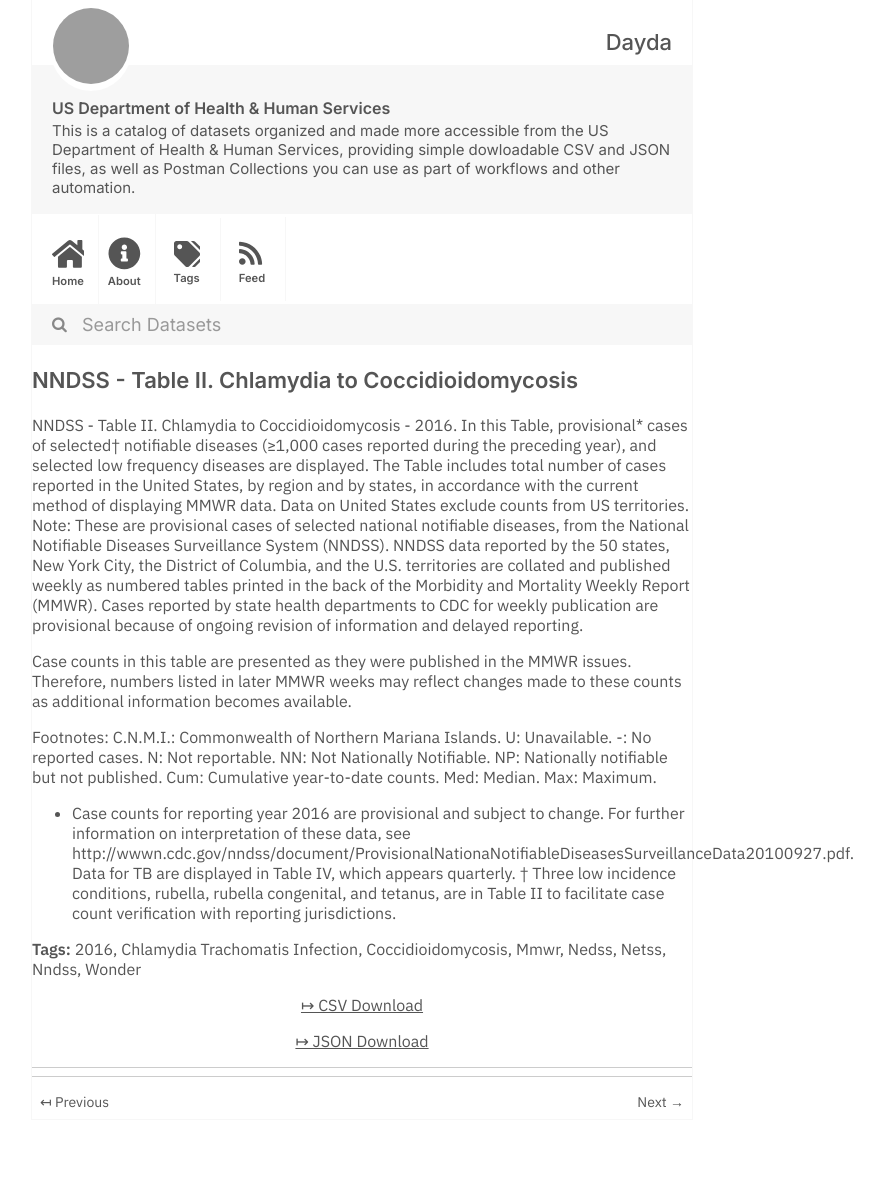
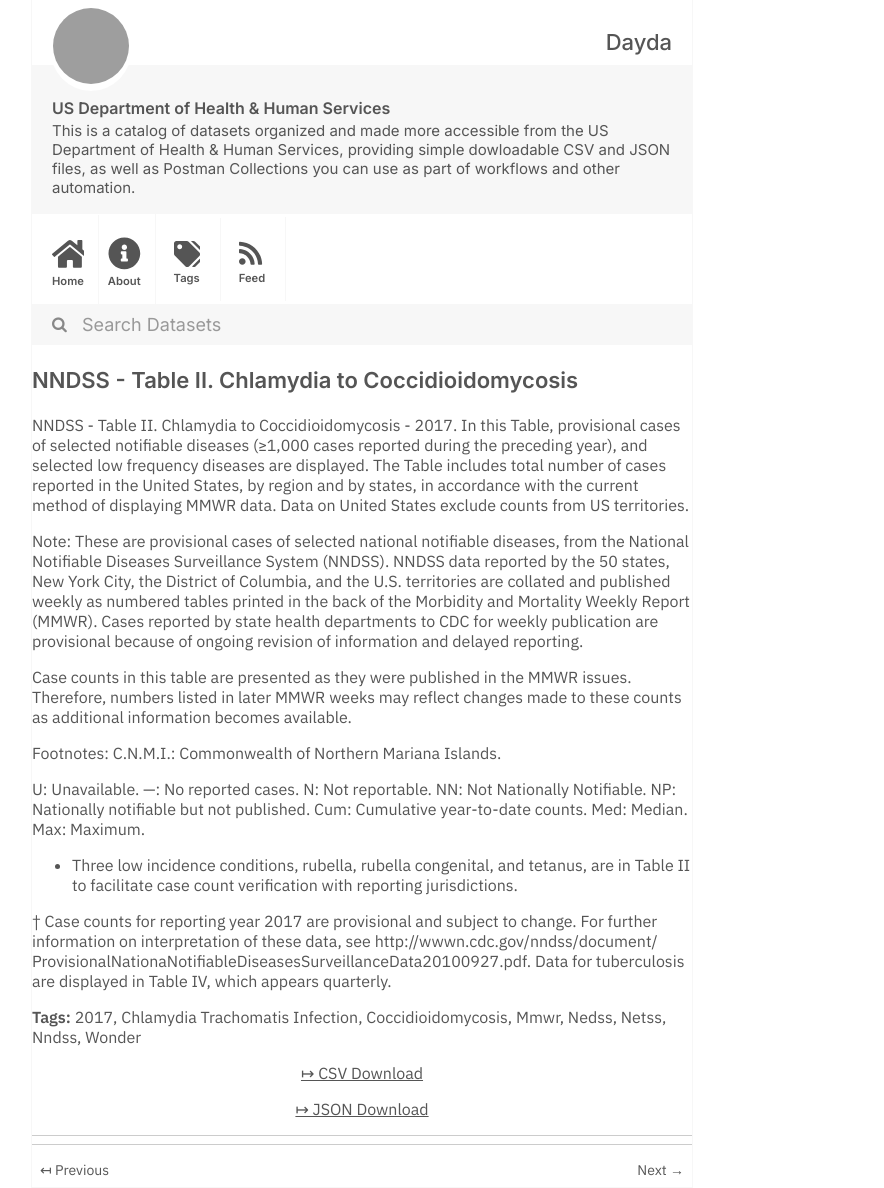
Before and after one commit to dayda-entities/us-department-of-health-and-human-services, a Jekyll site: the page built from _posts/2020-11-10-nndss-table-ii-chlamydia-to-co.md, in a window 1280 px wide. Shown: the whole page, without its empty margins (278-1162 px from the left). Built offline with Jekyll 4.4.1, drawn with Linux system fonts in a browser that asks for light colours; before the commit the page ends 1120 px from its top, so only the background shows below that; grey boxes are pictures that could not be loaded.

Commit message:
Publish Data

```diff
--- a/_posts/2020-11-10-nndss-table-ii-chlamydia-to-co.md
+++ b/_posts/2020-11-10-nndss-table-ii-chlamydia-to-co.md
@@ -1,11 +1,11 @@
 ---
 title: NNDSS - Table II. Chlamydia to Coccidioidomycosis
-created: '2020-11-10T16:18:34.586029'
-modified: '2021-04-25T14:49:34.087459'
+created: '2020-11-10T16:17:21.355973'
+modified: '2021-04-25T14:55:49.910052'
 state: active
 type: dataset
 tags:
-  - '2016'
+  - '2017'
   - Chlamydia Trachomatis Infection
   - Coccidioidomycosis
   - Mmwr
@@ -14,20 +14,23 @@ tags:
   - Nndss
   - Wonder
 groups: []
-csv_url: 'https://data.cdc.gov/api/views/n835-hpyp/rows.csv?accessType=DOWNLOAD'
-json_url: 'https://data.cdc.gov/api/views/n835-hpyp/rows.json?accessType=DOWNLOAD'
+csv_url: 'https://data.cdc.gov/api/views/7mbm-jety/rows.csv?accessType=DOWNLOAD'
+json_url: 'https://data.cdc.gov/api/views/7mbm-jety/rows.json?accessType=DOWNLOAD'
 layout: post
 
 ---
-NNDSS - Table II. Chlamydia to Coccidioidomycosis - 2016.  In this Table, provisional* cases of selected† notifiable diseases (≥1,000 cases reported during the preceding year), and selected low frequency diseases are displayed. The Table includes total number of cases reported in the United States, by region and by states, in accordance with the current method of displaying MMWR data.  Data on United States exclude counts from US territories.
+NNDSS - Table II. Chlamydia to Coccidioidomycosis - 2017.  In this Table, provisional cases of selected notifiable diseases (≥1,000 cases reported during the preceding year), and selected low frequency diseases are displayed. The Table includes total number of cases reported in the United States, by region and by states, in accordance with the current method of displaying MMWR data.  Data on United States exclude counts from US territories.
+
 Note:
 These are provisional cases of selected national notifiable diseases, from the National Notifiable Diseases Surveillance System (NNDSS). NNDSS data reported by the 50 states, New York City, the District of Columbia, and the U.S. territories are collated and published weekly as numbered tables printed in the back of the Morbidity and Mortality Weekly Report (MMWR). Cases reported by state health departments to CDC for weekly publication are provisional because of ongoing revision of information and delayed reporting.
 
 Case counts in this table are presented as they were published in the MMWR issues. Therefore, numbers listed in later MMWR weeks may reflect changes made to these counts as additional information becomes available.
 
 Footnotes:
-C.N.M.I.: Commonwealth of Northern Mariana Islands.
-U: Unavailable.    -: No reported cases.    N: Not reportable.    NN: Not Nationally Notifiable.    NP:  Nationally notifiable but not published.  Cum: Cumulative year-to-date counts.    Med: Median.    Max: Maximum.
+ C.N.M.I.: Commonwealth of Northern Mariana Islands.
 
-* Case counts for reporting year 2016 are provisional and subject to change. For further information on interpretation of these data, see http://wwwn.cdc.gov/nndss/document/ProvisionalNationaNotifiableDiseasesSurveillanceData20100927.pdf. Data for TB are displayed in Table IV, which appears quarterly.
-† Three low incidence conditions, rubella, rubella congenital, and tetanus, are in Table II to facilitate case count verification with reporting jurisdictions.
+U: Unavailable. —: No reported cases. N: Not reportable. NN: Not Nationally Notifiable. NP: Nationally notifiable but not published. Cum: Cumulative year-to-date counts. Med: Median. Max: Maximum.
+
+* Three low incidence conditions, rubella, rubella congenital, and tetanus, are in Table II to facilitate case count verification with reporting jurisdictions.
+
+† Case counts for reporting year 2017 are provisional and subject to change. For further information on interpretation of these data, see http://wwwn.cdc.gov/nndss/document/ ProvisionalNationaNotifiableDiseasesSurveillanceData20100927.pdf. Data for tuberculosis are displayed in Table IV, which appears quarterly.
```
